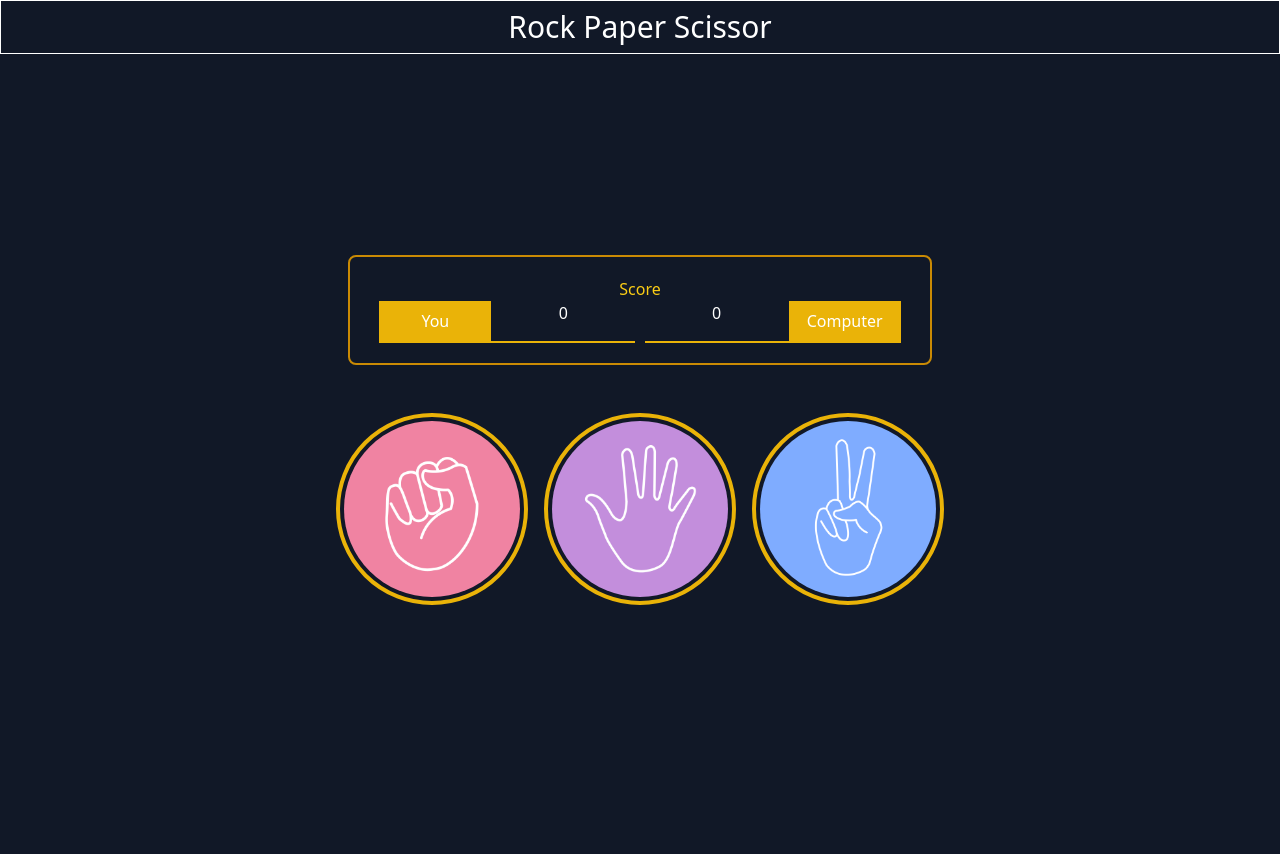
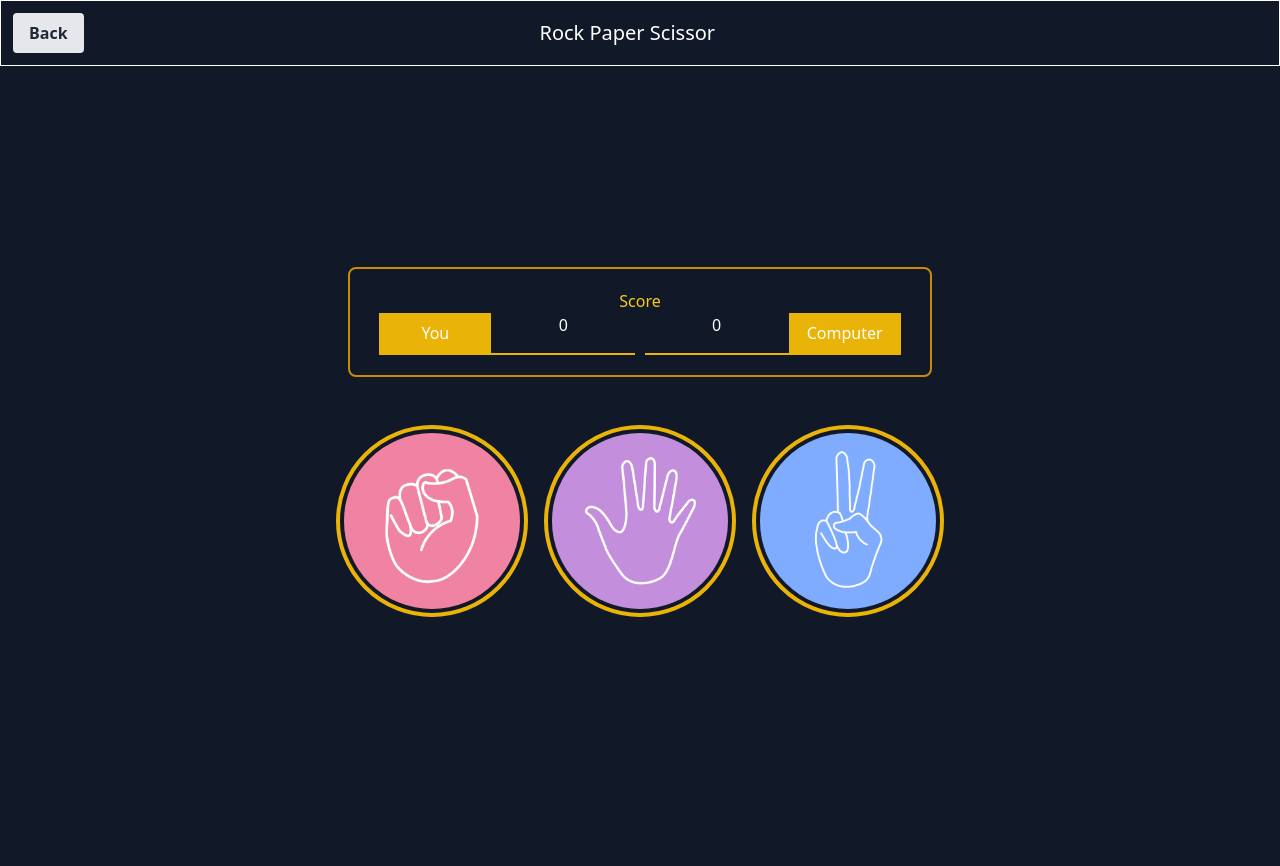
Before and after one commit to jacksonpais/web-games, a React (Vite) app: page /rock-paper-scissor in a window 1280 px wide. Built offline with nearby package versions, Linux system fonts and the light colour scheme.

Commit message:
header with back button

```diff
--- a/src/Container/Rock-Paper-Scissor/index.tsx
+++ b/src/Container/Rock-Paper-Scissor/index.tsx
@@ -3,8 +3,12 @@ import Board from "./Board";
 const RockPaperScissor = () => {
   return (
     <div className="h-screen bg-gray-900">
-      <div className="w-full border border-white text-center p-2">
-        <h1 className="text-xl md:text-2xl lg:text-3xl text-white">Rock Paper Scissor</h1>
+      <div className="w-full border border-white text-white p-3 flex items-center justify-between">
+        <a href="/" className="bg-gray-200 hover:bg-gray-300 text-gray-800 font-bold py-2 px-4 rounded">
+          Back
+        </a>
+        <h1 className="text-xl text-center flex-1">Rock Paper Scissor</h1>
+        <div className="w-24"></div>
       </div>
       <div className="h-screen bg-gray-900 flex items-center justify-center">
         <Board />
```
